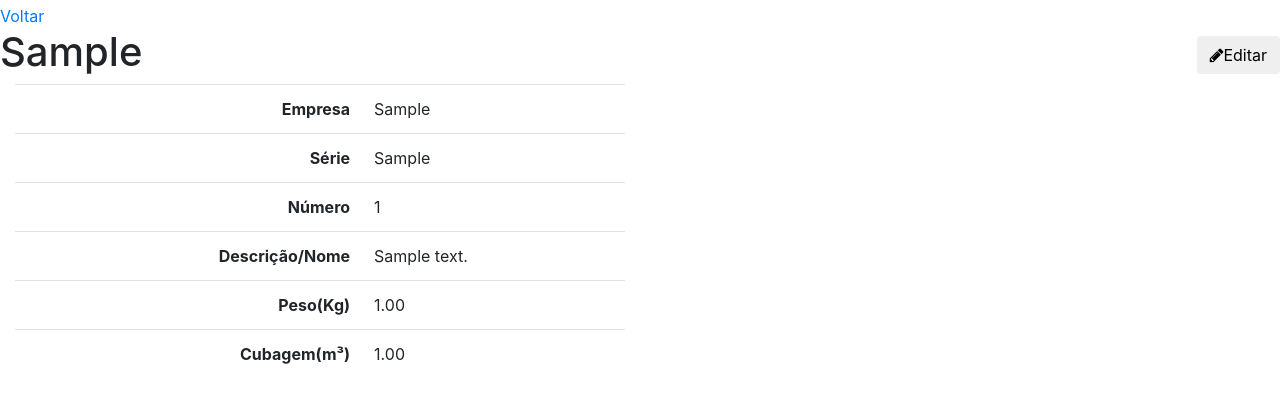
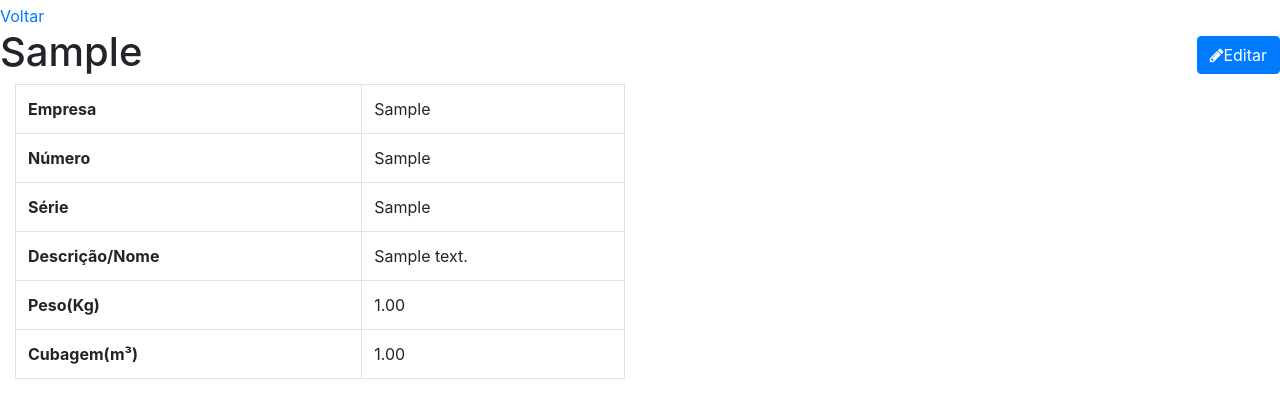
Before and after one commit to vvalcristina/notafiscal, a Django app: template projeto/notafiscal/templates/notafiscal_detail.html in a window 1280 px wide. Shown: the part 56-474 px from the top of the page. Run offline with Django 3.2, Linux system fonts and the light colour scheme; the template is opened without the code that fills it: values that come from a table or form of the project are taken from there, others are empty; tables that the repository leaves empty hold one stand-in row (values such as "Sample post"); parts of the project's set-up code (start-up, migrations or seed data) failed here and were passed over; some libraries are stand-ins or nearby versions.

Commit message:
Corrigindo formulários e botões do Bootstrap

```diff
--- /dev/null
+++ b/projeto/core/static/css/style.css
@@ -0,0 +1,9 @@
+/*Espaço entre menu e titulo da pagina*/
+body {
+  margin-top: 60px;
+}
+/*Campos obrigatórios */
+span.required:after {
+  content: " *";
+  color: red;
+}
--- a/projeto/core/templates/base.html
+++ b/projeto/core/templates/base.html
@@ -1,3 +1,4 @@
+{% load static %}
 <!doctype html>
 <html lang="en">
   <head>
@@ -10,11 +11,8 @@
         <link rel="stylesheet" href="https://maxcdn.bootstrapcdn.com/bootstrap/4.0.0/css/bootstrap.min.css" integrity="sha384-Gn5384xqQ1aoWXA+058RXPxPg6fy4IWvTNh0E263XmFcJlSAwiGgFAW/dAiS6JXm" crossorigin="anonymous">
     <!-- Font-awesome -->
     <link rel="stylesheet" href="https://stackpath.bootstrapcdn.com/font-awesome/4.7.0/css/font-awesome.min.css">
-    <style>
-      body{
-        margin-top: 60px;
-      }
-    </style>
+
+    <link rel="stylesheet" href="{% static 'css/style.css'%}">
 
     {% block css %}{% endblock css %}
 
--- a/projeto/empresa/models.py
+++ b/projeto/empresa/models.py
@@ -1,9 +1,10 @@
 from django.db import models
 from django.urls import reverse_lazy
 
+#Modelo de cadastro de empresas
 class Empresa(models.Model):
-    nome = models.CharField('nome',max_length=100, unique= True )
-    cnpj = models.CharField('cnpj',max_length=14, unique=True)
+    nome = models.CharField('Empresa:',max_length=100, unique= True )#Associa a empresa a nota fiscal
+    cnpj = models.CharField('CNPJ:',max_length=14, unique=True)
 
     class Meta:
         ordering = ('nome',)
--- a/projeto/empresa/templates/empresa_detail.html
+++ b/projeto/empresa/templates/empresa_detail.html
@@ -6,7 +6,7 @@
 <h1>{{object}}
   <span class="pull-right">
     <a href="{% url 'empresa:empresa_edit' object.pk %}">
-      <button type="button" class="btn btn-success">
+      <button type="button" class="btn btn-primary">
         <span class="fa fa-pencil"></span>Editar
       </button>
     </a>
@@ -17,11 +17,11 @@
   <table class="table table-user-information">
     <tbody>
       <tr>
-        <th class="text-right">Nome da Empresa</th>
+        <th class="text-right">Empresa:</th>
         <td>{{object.nome}}</td>
       </tr>
       <tr>
-        <th class="text-right">CNPJ</th>
+        <th class="text-right">CNPJ: </th>
         <td>{{object.cnpj}}</td>
       </tr>
     </tbody>
--- a/projeto/notafiscal/models.py
+++ b/projeto/notafiscal/models.py
@@ -4,14 +4,14 @@
 
 from projeto.empresa.models import Empresa
 
-
+#Modelo de cadastro de notas fiscais
 class NotaFiscal(models.Model):
-    empresa = models.CharField(max_length=80, null= True, blank =True)
-    serie =models.CharField(max_length=50, null= True, blank= True)
-    numero =models.IntegerField(default=0)
-    descricao =models.CharField(max_length=300)
-    peso =models.DecimalField(max_digits=8,decimal_places=2, null=False, blank=False)
-    cubagem = models.DecimalField(max_digits=8,decimal_places=2)
+    empresa = models.CharField('Empresa:',max_length=80, null= True, blank =True)#Nome da empresa
+    serie =models.CharField('Série:',max_length=50, null= True, blank= True)#Numero de serie
+    numero =models.CharField('Número:',max_length=44, null=True, unique=True)#Numero da NF
+    descricao =models.CharField('Descrição/Nome:',max_length=300)#Nome/descricao do produto
+    peso =models.DecimalField('Peso(Kg):',max_digits=8,decimal_places=2, null=False, blank=False)#Peso em kg
+    cubagem = models.DecimalField('Cubagem(m³):',max_digits=8,decimal_places=2)#Cubagem em m³
 
     class Meta:
         ordering =('empresa',)
--- a/projeto/notafiscal/templates/notafiscal_detail.html
+++ b/projeto/notafiscal/templates/notafiscal_detail.html
@@ -6,7 +6,7 @@
   <h1>{{ object }}
     <span class="pull-right">
       <a href="{% url 'notafiscal:notafiscal_edit' object.pk %}">
-        <button type="button" class="btn btn-sucess">
+        <button type="button" class="btn btn-primary">
           <span class="fa fa-pencil"></span>Editar
         </button>
       </a>
@@ -14,30 +14,30 @@
   </h1>
 
   <div class="col-sm-6">
-    <table class="table table-user-information">
+    <table class="table table-bordered">
       <tbody>
         <tr>
-          <th class="text-right">Empresa</th>
+          <th scope="col">Empresa</th>
           <td>{{ object.empresa}}</td>
         </tr>
         <tr>
-          <th class="text-right">Série</th>
+          <th scope="col">Número</th>
+          <td>{{ object.numero}}</td>
+        </tr>
+        <tr>
+          <th scope="col">Série</th>
           <td>{{ object.serie}}</td>
         </tr>
         <tr>
-          <th class="text-right">Número</th>
-          <td>{{ object.numero}}</td>
-        </tr>
-        <tr>
-          <th class="text-right">Descrição/Nome</th>
+          <th scope="col">Descrição/Nome</th>
           <td>{{ object.descricao}}</td>
         </tr>
         <tr>
-          <th class="text-right">Peso(Kg)</th>
+          <th scope="col">Peso(Kg)</th>
           <td>{{ object.peso}}</td>
         </tr>
         <tr>
-          <th class="text-right">Cubagem(m³)</th>
+          <th scope="col">Cubagem(m³)</th>
           <td>{{ object.cubagem}}</td>
         </tr>
       </tbody>
--- a/projeto/notafiscal/templates/notafiscal_list.html
+++ b/projeto/notafiscal/templates/notafiscal_list.html
@@ -25,8 +25,8 @@
       <thead>
         <tr>
           <th>Empresa</th>
+          <th>Número</th>
           <th>Série</th>
-          <th>Número</th>
           <th>Descrição/Nome</th>
           <th>Peso(kg)</th>
           <th>Cubagem(m³)</th>
@@ -38,8 +38,8 @@
             <td>
               <a href="{% url 'notafiscal:notafiscal_detail' object.pk %}">{{ object.empresa }}</a>
             </td>
+            <td>{{ object.numero }}</td>
             <td>{{ object.serie }}</td>
-            <td>{{ object.numero }}</td>
             <td>{{ object.descricao }}</td>
             <td>{{ object.peso }}</td>
             <td>{{ object.cubagem }}</td>
```
Also changed, not shown: create_data.py (+0 -18 lines), projeto/empresa/templates/empresa_form.html (+3 -9 lines), projeto/notafiscal/templates/notafiscal_form.html (+4 -10 lines), projeto/core/static/js/notafiscal.js (added).
